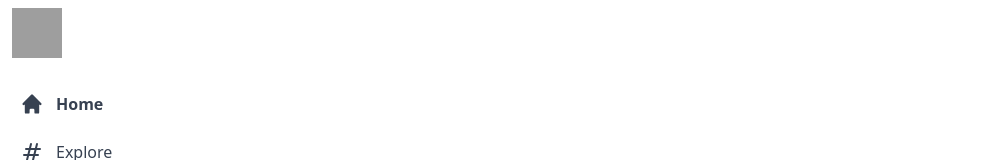
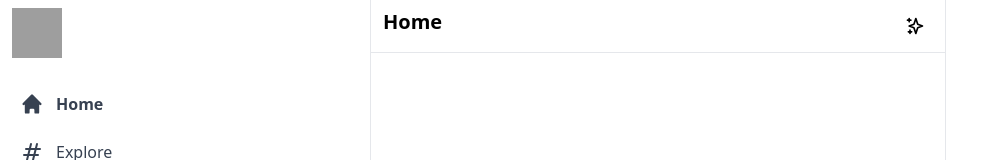
Before and after one commit to AbdullahSoftwareEng/twitter-clone, a Next.js app: page / in a window 1280 px wide. Shown: the top 160 px of the page, without its empty margins (0-1001 px from the left). Built offline with nearby package versions, Linux system fonts and the light colour scheme; grey boxes are pictures that could not be loaded.

Commit message:
create feed component and its header

```diff
--- /dev/null
+++ b/components/Feed.js
@@ -0,0 +1,33 @@
+import { SparklesIcon } from "@heroicons/react/outline"
+
+const Feed = () => {
+  return (
+    <div className="xl:ml-[370px]
+                    border-l
+                    border-r
+                    border-gray-200
+                    xl:min-w-[576px]
+                    sm:ml-[73px]
+                    flex-grow
+                    max-w-xl">
+        <div
+            className=" flex
+                         py-2
+                         px-3
+                         sticky
+                         top-0
+                         z-50
+                         bg-white
+                         border-b
+                         border-gray-200">
+
+            <h2 className="text-lg sm:text-xl font-bold cursor-pointer">Home</h2>
+            <div className="hoverEffect flex items-center justify-center px-0 ml-auto w-9 h-9">
+                <SparklesIcon className="h-5"/>
+            </div>
+        </div>
+    </div>
+  )
+}
+
+export default Feed
--- a/pages/index.js
+++ b/pages/index.js
@@ -1,5 +1,6 @@
 import Head from 'next/head'
 import Sidebar from '../components/Sidebar'
+import Feed from '../components/Feed'
 
 export default function Home() {
   return (
@@ -13,7 +14,9 @@
       <main className='flex min-h-screen max-w-7xl mx-auto'>
         {/* Sidebar */}
         <Sidebar/>
+
         {/* Feed */}
+        <Feed />
 
         {/* Widgets */}
 
```
Also changed, not shown: public/logo.png (deleted), public/user.jpg (deleted).
